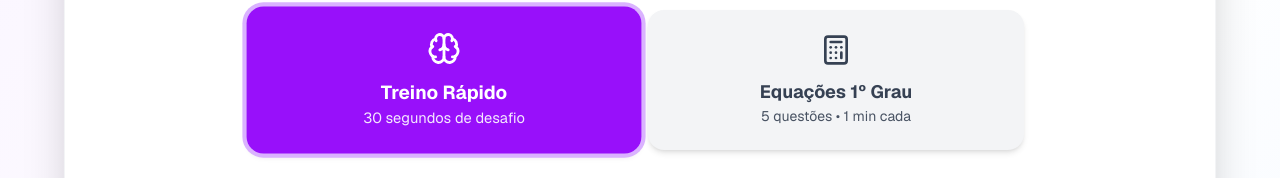
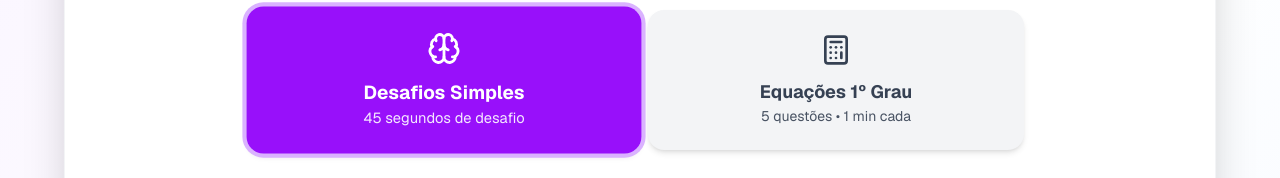
Before and after one commit to lucasmdgabriel/math-genius, a Next.js app: page / in a window 1280 px wide. Shown: the part 223-401 px from the top of the page. Built offline with nearby package versions, Linux system fonts and the light colour scheme.

Commit message:
feat: 45 secs

```diff
--- a/src/app/page.tsx
+++ b/src/app/page.tsx
@@ -72,7 +72,7 @@ export default function Home() {
   if (gameState === "playing") {
     return (
       <GameView
-        totalTimeInSeconds={gameMode === "equations" ? 60 : 15}
+        totalTimeInSeconds={gameMode === "equations" ? 60 : 45}
         operation={selectedOp as 'add' | 'sub' | 'mult' | 'div' | 'equation'}
         tableNumber={selectedNum as number | 'mix'}
         gameMode={gameMode}
--- a/src/app/views/SetupView.tsx
+++ b/src/app/views/SetupView.tsx
@@ -79,8 +79,8 @@ export default function SetupScreen({
             >
               <Brain size={32} />
               <div className="text-center">
-                <div className="font-bold text-lg">Treino Rápido</div>
-                <div className="text-sm opacity-90">30 segundos de desafio</div>
+                <div className="font-bold text-lg">Desafios Simples</div>
+                <div className="text-sm opacity-90">45 segundos de desafio</div>
               </div>
             </button>
 
```
Also changed, not shown: 1 other file (tests, documents, lock files or other folders).
